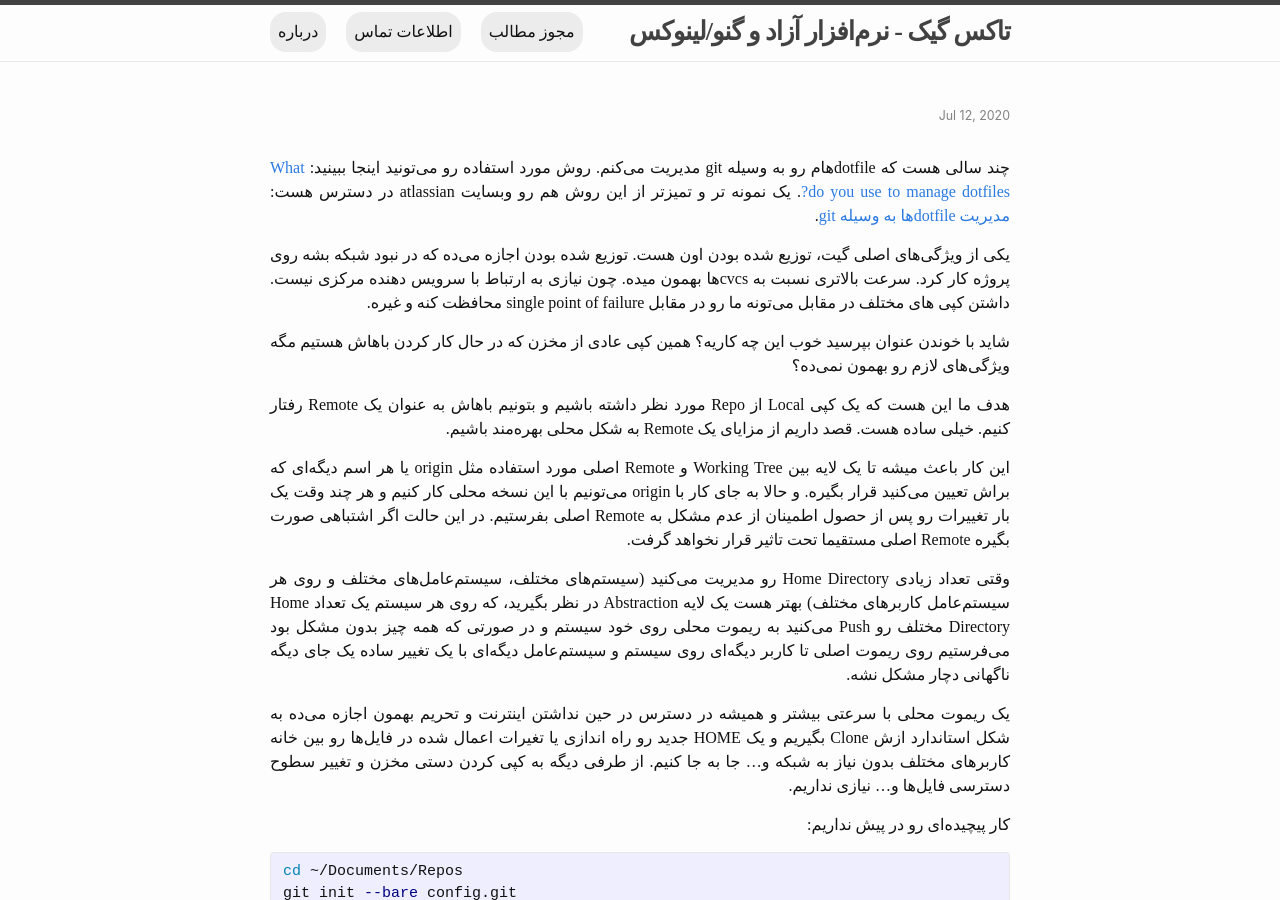
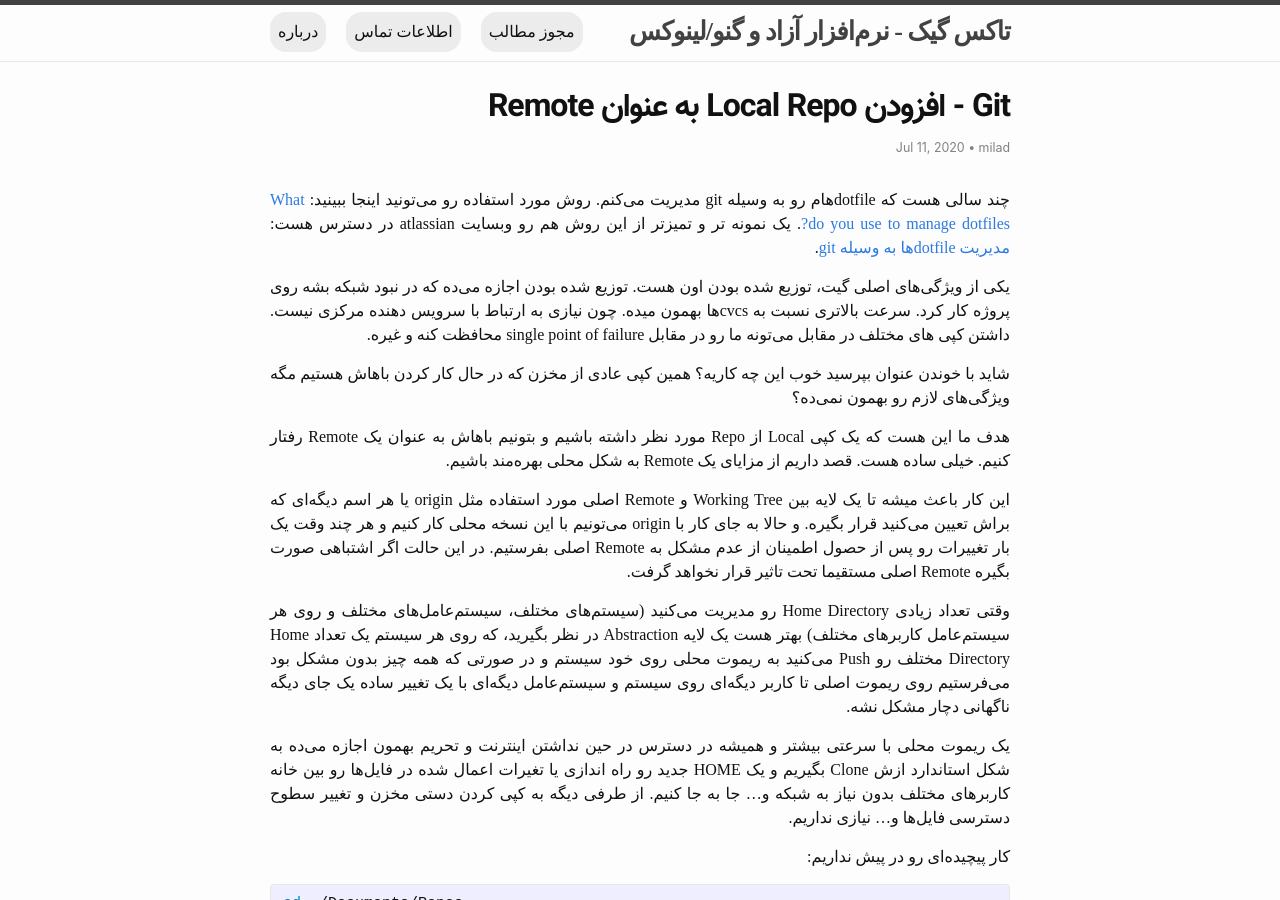
Before and after one commit to Ravexina/tuxgeek, a Jekyll site: the page built from _posts/2020-07-11-local-git-repo.md, in a window 1280 px wide and 900 px high. Built offline with Jekyll 4.4.1, drawn with Linux system fonts in a browser that asks for light colours; some web fonts are replaced; our own code applies the rules of GitHub Pages for plain Markdown files.

Commit message:
Fix title

```diff
--- a/_posts/2020-07-11-local-git-repo.md
+++ b/_posts/2020-07-11-local-git-repo.md
@@ -1,6 +1,6 @@
 ---
 layout: post
-title: Git: افزودن Local Repo به عنوان Remote
+title: Git - افزودن Local Repo به عنوان Remote
 permalink: /development/git-local-remote-repository
 author: milad
 date: 2020-07-11 16:39:00 +0430
```
